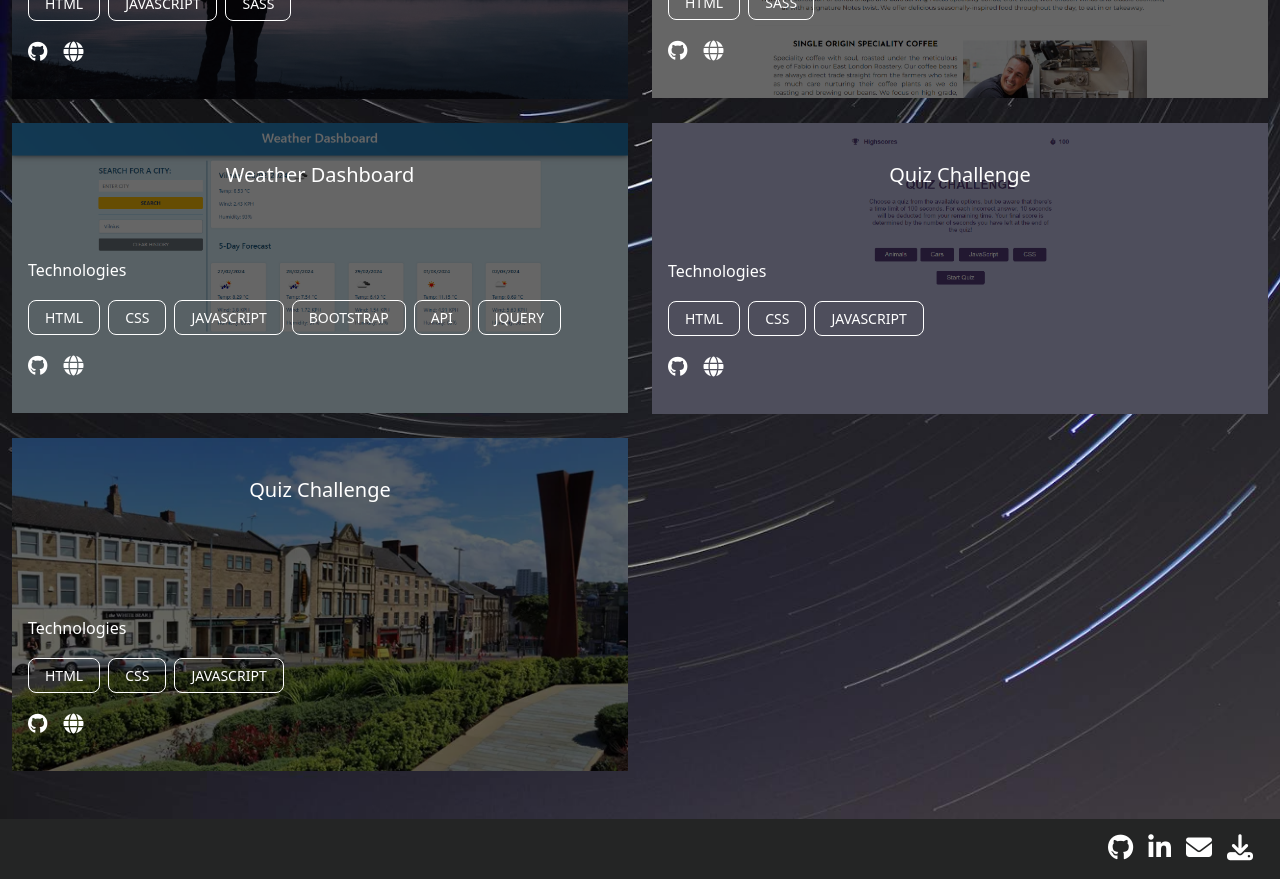
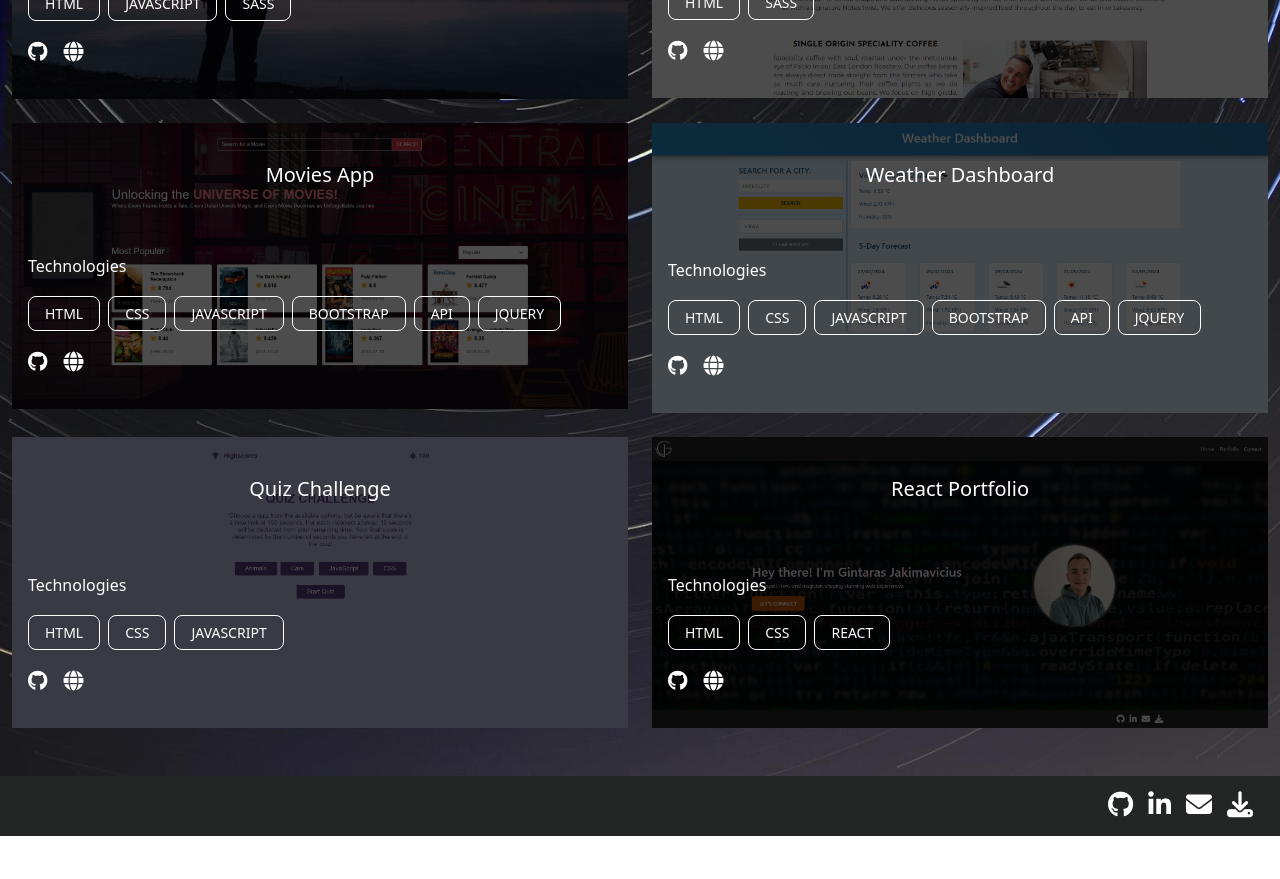
Before and after one commit to Ginjak/Portfolio-With-React, a React (Vite) app: page /portfolio in a window 1280 px wide. Shown: the part 360-1239 px from the top of the page. After the commit the page ends 1196 px from the top, so only its background shows below. Built offline with nearby package versions, Linux system fonts and the light colour scheme.

Commit message:
Added all projecs to portfolio, chnage styling on card overlay, added favicon

```diff
--- a/index.html
+++ b/index.html
@@ -2,7 +2,7 @@
 <html lang="en">
   <head>
     <meta charset="UTF-8" />
-    <link rel="icon" type="image/svg+xml" href="/vite.svg" />
+    <link rel="icon" type="image/x-icon" href="./public/images/favicon.ico" />
     <meta name="viewport" content="width=device-width, initial-scale=1.0" />
     <title>Portfolio Website</title>
   </head>
--- a/src/assets/data/projects.json
+++ b/src/assets/data/projects.json
@@ -17,6 +17,14 @@
   },
   {
     "id": 3,
+    "title": "Movies App",
+    "languages": ["HTML", "CSS", "JavaScript", "Bootstrap", "API", "jQuery"],
+    "github": "Movies-App",
+    "link": "https://ginjak.github.io/Movies-App/",
+    "image": "/images/movies_app.png"
+  },
+  {
+    "id": 4,
     "title": "Weather Dashboard",
     "languages": ["HTML", "CSS", "JavaScript", "Bootstrap", "API", "jQuery"],
     "github": "Weather-Dashboard",
@@ -24,7 +32,7 @@
     "image": "/images/weather_dashboard.png"
   },
   {
-    "id": 4,
+    "id": 5,
     "title": "Quiz Challenge",
     "languages": ["HTML", "CSS", "JavaScript"],
     "github": "Quiz",
@@ -32,12 +40,11 @@
     "image": "/images/quiz.png"
   },
   {
-    "id": 5,
-    "title": "Quiz Challenge",
-    "languages": ["HTML", "CSS", "JavaScript"],
-    "github": "Quiz",
-    "link": "https://facebook.com",
-    "description": "longer description of this project",
-    "image": "/images/barnsley.webp"
+    "id": 6,
+    "title": "React Portfolio",
+    "languages": ["HTML", "CSS", "React"],
+    "github": "Portfolio-With-React",
+    "link": "https://stunning-lamington-69567c.netlify.app/",
+    "image": "/images/react_portfolio.png"
   }
 ]
--- a/src/index.css
+++ b/src/index.css
@@ -23,6 +23,9 @@ a.custom-btn {
   font-weight: 500;
 }
 
+.project .card:before {
+  background: rgba(0, 0, 0, 0.7) !important;
+}
 /* Portfolio page */
 .portfolio-title {
   margin-top: 76px;
```
Also changed, not shown: public/images/react_portfolio.png (added), 1 other file (tests, documents, lock files or other folders).
